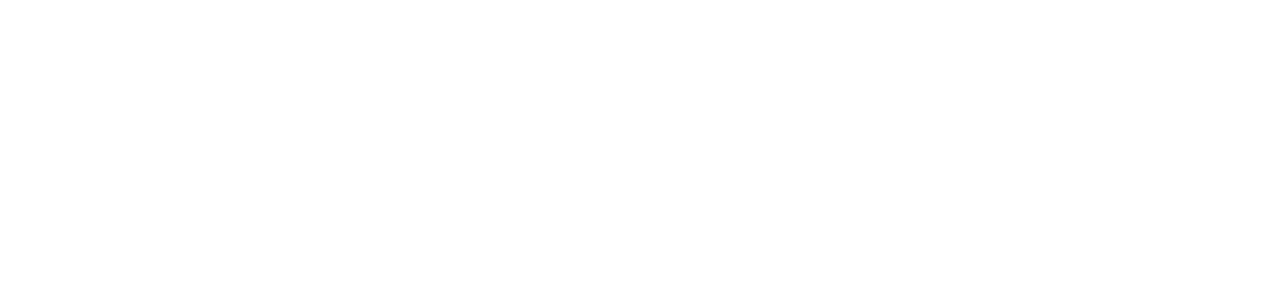
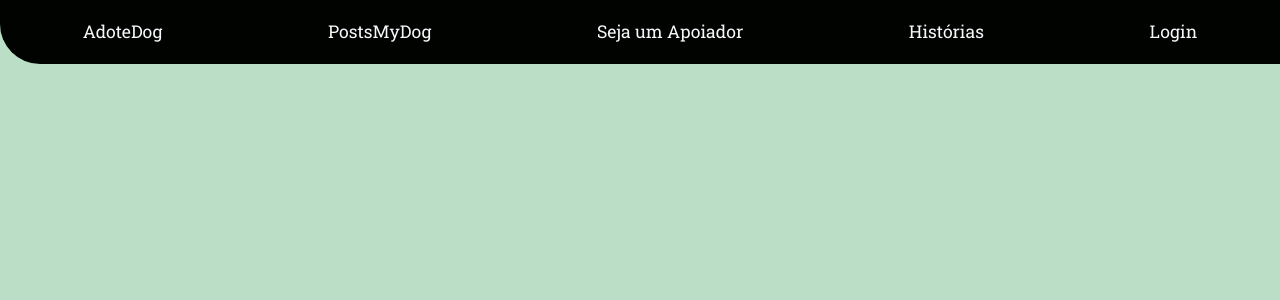
Before and after one commit to ronycastroc/ohmydog-fullstack, a React (Create React App) app: page / in a window 1280 px wide. Shown: the top 300 px of the page. Built offline with nearby package versions, Linux system fonts and the light colour scheme.

Commit message:
feat: header layout basic

```diff
--- a/public/index.html
+++ b/public/index.html
@@ -11,11 +11,6 @@
     />
     <link rel="apple-touch-icon" href="%PUBLIC_URL%/logo192.png" />
     <link rel="manifest" href="%PUBLIC_URL%/manifest.json" />
-
-    <link rel="stylesheet" href="https://fonts.googleapis.com/css?family=Roboto:300,400,500,700&display=swap"/>
-
-    <link rel="stylesheet" href="https://fonts.googleapis.com/css?family=Roboto:300,400,500,700&display=swap" />
-
   </head>
   <body>
     <noscript>You need to enable JavaScript to run this app.</noscript>
--- a/src/App.js
+++ b/src/App.js
@@ -1,10 +1,12 @@
 import { BrowserRouter, Routes, Route } from "react-router-dom";
+import { Header } from "./components";
 import { Home } from "./pages";
 
 export const App = () => {
   return (
     <>
       <BrowserRouter>
+        <Header/>
         <Routes>
           <Route path="/" element={<Home />}/>
         </Routes>
--- a/src/assets/styles/style.css
+++ b/src/assets/styles/style.css
@@ -1,4 +1,20 @@
- * {
+@import url('https://fonts.googleapis.com/css2?family=Roboto+Slab:wght@300;400;500;700&display=swap');
+
+:root {
+  --light-color: #bbdec6;
+  --medium-color: #5a7f78;
+  --dark-color: #314c53;
+  --buttom-color: #aedd2b;
+  --white-color: #f7f8fc;
+  --black-color: #010300;
+}
+
+* {
     box-sizing: border-box;
     transition: all ease .5s;
-  }
+}
+
+body {
+  background-color: var(--light-color);
+  font-family: 'Roboto Slab', serif;
+}
--- /dev/null
+++ b/src/components/Header/Header.js
@@ -0,0 +1,42 @@
+import styled from "styled-components";
+
+export const Header = () => {
+  return (
+    <Wrapper>
+      <div>
+        <h2>AdoteDog</h2>
+      </div>
+      <div>
+        <h2>PostsMyDog</h2>
+      </div>
+      <div>
+        <h2>Seja um Apoiador</h2>
+      </div>
+      <div>
+        <h2>Histórias</h2>
+      </div>
+      <div>
+        <h2>Login</h2>
+      </div>
+    </Wrapper>
+  );
+};
+
+const Wrapper = styled.div`
+  width: 100vw;
+  height: 4rem;
+  background-color: var(--black-color);
+  border-bottom-left-radius: 40px;
+  display: flex;
+  justify-content: space-around;
+  align-items: center;
+
+  div {
+
+  }
+
+  h2 {
+    color: var(--white-color);
+    font-size: 1.1rem;
+  }
+`;
--- a/src/components/index.js
+++ b/src/components/index.js
@@ -1 +1 @@
-export {};
+export * from "./Header/Header";
```
Also changed, not shown: src/assets/images/ohmydog.png (added).
